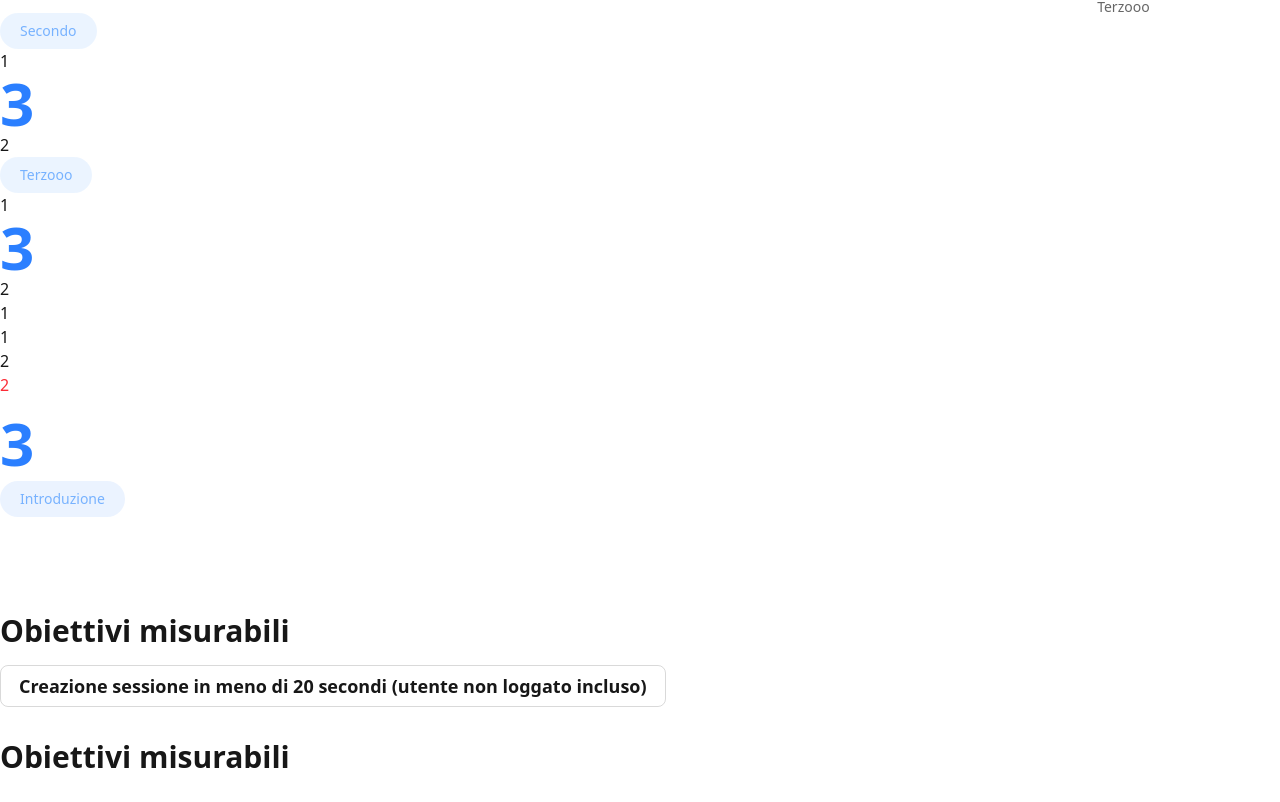
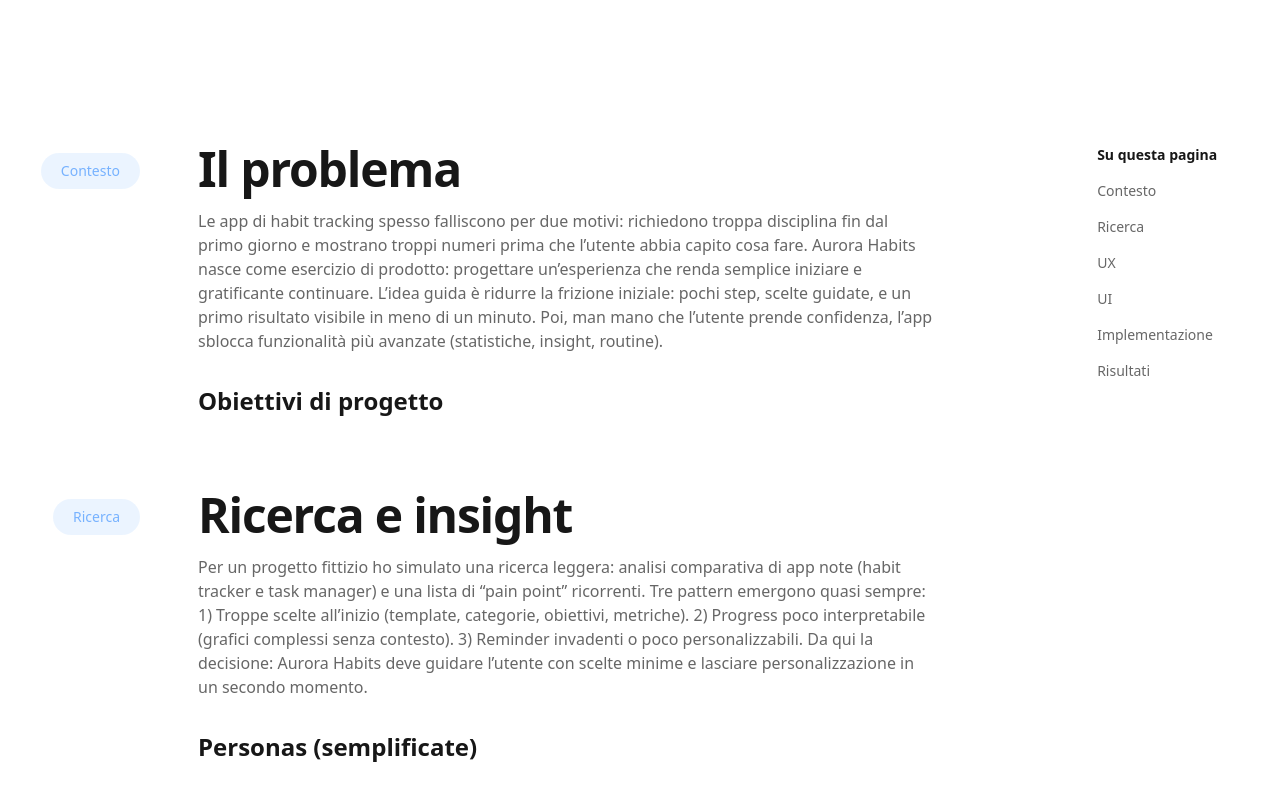
Before and after one commit to nicolocamassa/portfolio, a Next.js app: page /projects/demo-app in a window 1280 px wide. Shown: the part 1778-2580 px from the top of the page. Built offline with nearby package versions, Linux system fonts and the light colour scheme; a web font is replaced by a local one.

Commit message:
fix: detail page readability enanched

```diff
--- a/app/content/blog-pages.ts
+++ b/app/content/blog-pages.ts
@@ -23,49 +23,192 @@ export const blogPages: BlogPage[] = [
   {
     slug: "demo-app",
     hero: {
-      badge: { children: "Blog" },
-      title: "Demo App",
+      badge: { children: "Case Study" },
+      title: "Aurora Habits: un’app fittizia per costruire abitudini senza stress",
       description:
-        "Una guida pratica per impostare componenti, regole e token senza finire in un progetto infinito. Dalle decisioni fondamentali ai dettagli che fanno davvero la differenza in produzione.",
+        "Case study completo: dall’idea alla UI finale. Obiettivo: aiutare le persone a costruire abitudini con micro-obiettivi, feedback chiari e un’esperienza mobile-first semplice ma curata.",
       ctas: [
-        { label: "Repository", href: "https://github.com/example/design-system-minimale" },
-        { label: "Template", href: "https://example.com/template" },
+        { label: "GitHub", href: "https://github.com/example/aurora-habits" },
+        { label: "Live Demo", href: "https://example.com/aurora-habits" },
       ],
     },
     sections: [
       {
-        badge: "Introduzione",
-        id: "introduzione",
+        badge: "Contesto",
+        id: "contesto",
         blocks: [
-          { type: "image", src: "/path.png", alt: "Cover" },
-          { type: "paragraph", text: "1" },
-          { type: "paragraph", text: "2" },
-          { type: "heading", level: 2, text: "3"},
+          { type: "heading", level: 1, text: "Il problema", id: "il-problema" },
+          {
+            type: "paragraph",
+            text:
+              "Le app di habit tracking spesso falliscono per due motivi: richiedono troppa disciplina fin dal primo giorno e mostrano troppi numeri prima che l’utente abbia capito cosa fare. Aurora Habits nasce come esercizio di prodotto: progettare un’esperienza che renda semplice iniziare e gratificante continuare.\n\n"
+              + "L’idea guida è ridurre la frizione iniziale: pochi step, scelte guidate, e un primo risultato visibile in meno di un minuto. Poi, man mano che l’utente prende confidenza, l’app sblocca funzionalità più avanzate (statistiche, insight, routine).",
+          },
+          {
+            type: "image",
+            src: "/images/case-studies/aurora/overview.png",
+            alt: "Overview della home di Aurora Habits",
+            caption: "Home: focus su oggi. Una sola azione principale e progress chiaro.",
+          },
+          { type: "heading", level: 2, text: "Obiettivi di progetto", id: "obiettivi" },
+          {
+            type: "list",
+            items: [
+              "Onboarding completabile in < 60 secondi",
+              "Creazione abitudine guidata (nome, frequenza, reminder) senza form lunghi",
+              "Feedback immediato dopo ogni check-in (micro-animazione + messaggio)",
+              "Progress chiaro: “oggi / questa settimana” prima delle statistiche avanzate",
+            ],
+          },
         ],
       },
+
       {
-        badge: "Secondo",
-        id: "secondo",
+        badge: "Ricerca",
+        id: "ricerca",
         blocks: [
-          { type: "paragraph", text: "1" },
-          { type: "image", src: "/path.png", alt: "Cover" },
-          { type: "heading", level: 1, text: "3"},
-          { type: "paragraph", text: "2" },
+          { type: "heading", level: 1, text: "Ricerca e insight", id: "ricerca-insight" },
+          {
+            type: "paragraph",
+            text:
+              "Per un progetto fittizio ho simulato una ricerca leggera: analisi comparativa di app note (habit tracker e task manager) e una lista di “pain point” ricorrenti.\n\n"
+              + "Tre pattern emergono quasi sempre:\n"
+              + "1) Troppe scelte all’inizio (template, categorie, obiettivi, metriche).\n"
+              + "2) Progress poco interpretabile (grafici complessi senza contesto).\n"
+              + "3) Reminder invadenti o poco personalizzabili.\n\n"
+              + "Da qui la decisione: Aurora Habits deve guidare l’utente con scelte minime e lasciare personalizzazione in un secondo momento.",
+          },
+          {
+            type: "image",
+            src: "/images/case-studies/aurora/competitive.png",
+            alt: "Analisi comparativa di app simili",
+            caption: "Benchmark: ho estratto pattern UI e punti deboli ricorrenti.",
+          },
+          { type: "heading", level: 2, text: "Personas (semplificate)", id: "personas" },
+          {
+            type: "list",
+            items: [
+              "Giulia, 24: vuole iniziare a leggere 10 minuti al giorno, ma perde motivazione se l’app è troppo “seria”.",
+              "Marco, 32: vuole una routine palestra semplice, odia i grafici complicati e vuole solo sapere se sta andando bene.",
+              "Sara, 28: ama personalizzare, ma solo dopo aver capito il flusso base.",
+            ],
+          },
         ],
       },
-            {
-        badge: "Terzooo",
-        id: "terzo",
+
+      {
+        badge: "UX",
+        id: "ux",
         blocks: [
-          { type: "paragraph", text: "1" },
-          { type: "image", src: "/path.png", alt: "Cover" },
-          { type: "heading", level: 1, text: "3"},
-          { type: "paragraph", text: "2" },
-          { type: "paragraph", text: "1" },
-          { type: "paragraph", text: "1" },
-          { type: "paragraph", text: "2" },
-          { type: "heading", level: 2, text: "2"},
-          { type: "heading", level: 1, text: "3"},
+          { type: "heading", level: 1, text: "User flow e struttura dell’app", id: "user-flow" },
+          {
+            type: "paragraph",
+            text:
+              "Ho progettato il flusso principale attorno a una domanda: “cosa deve fare l’utente oggi?”. La home mostra un elenco ridotto di abitudini con un’azione chiara: check-in.\n\n"
+              + "L’onboarding crea 1–2 abitudini con un wizard (3 step). Non chiede nulla di avanzato. Le statistiche vengono introdotte dopo 7 giorni, quando hanno un minimo di senso.",
+          },
+          {
+            type: "image",
+            src: "/images/case-studies/aurora/flow.png",
+            alt: "Diagramma user flow di Aurora Habits",
+            caption: "Flow principale: onboarding → home → check-in → feedback → progress settimanale.",
+          },
+          { type: "heading", level: 2, text: "Scelte UX chiave", id: "scelte-ux" },
+          {
+            type: "list",
+            items: [
+              "Una CTA primaria per schermata (riduce indecisione)",
+              "Check-in in un tap + undo breve (evita errori frustranti)",
+              "Reminder configurabili con tono (gentile vs diretto) e fascia oraria",
+              "Progress ‘leggibile’: streak + obiettivo settimanale, niente grafici subito",
+            ],
+          },
+        ],
+      },
+
+      {
+        badge: "UI",
+        id: "ui",
+        blocks: [
+          { type: "heading", level: 1, text: "Design & componenti", id: "design-componenti" },
+          {
+            type: "paragraph",
+            text:
+              "Per la UI ho scelto uno stile soft e luminoso, con gerarchie tipografiche nette e componenti ripetibili. L’idea è far sentire l’app “leggera”: spazi generosi, card con ombra delicata, e micro-feedback.\n\n"
+              + "Ho definito un set piccolo di componenti: Button, Card, Badge, ProgressRing, HabitRow e Modal. Tutto il resto è composizione di questi blocchi.",
+          },
+          {
+            type: "image",
+            src: "/images/case-studies/aurora/ui-kit.png",
+            alt: "UI kit di Aurora Habits",
+            caption: "UI Kit essenziale: pochi componenti, molte combinazioni possibili.",
+          },
+          { type: "heading", level: 2, text: "Stati e accessibilità", id: "stati-accessibilita" },
+          {
+            type: "paragraph",
+            text:
+              "Ogni elemento interattivo ha stati hover/focus/disabled coerenti. Il focus è sempre visibile (ring) e i contrasti sono pensati per non dipendere solo dal colore.\n\n"
+              + "Le animazioni sono brevi (200–300ms) e non bloccanti: il feedback deve dare soddisfazione senza rallentare l’azione principale.",
+          },
+        ],
+      },
+
+      {
+        badge: "Implementazione",
+        id: "implementazione",
+        blocks: [
+          { type: "heading", level: 1, text: "Struttura tecnica (demo)", id: "struttura-tecnica" },
+          {
+            type: "paragraph",
+            text:
+              "Essendo un progetto demo, l’obiettivo non è la complessità backend ma una struttura front-end pulita. L’app è pensata per Next.js + TypeScript, con persistenza iniziale via localStorage e possibilità di evolvere su API/DB.\n\n"
+              + "La cosa più importante è mantenere una separazione chiara:\n"
+              + "• data model (habits, check-ins)\n"
+              + "• UI (componenti presentazionali)\n"
+              + "• logica (hooks/servizi)\n\n"
+              + "Così aggiungere nuove feature (es. categorie o routine) non rompe il resto.",
+          },
+          {
+            type: "image",
+            src: "/images/case-studies/aurora/architecture.png",
+            alt: "Schema architettura front-end",
+            caption: "Architettura demo: servizi + hooks + UI riutilizzabile.",
+          },
+          { type: "heading", level: 2, text: "Feature implementate (MVP)", id: "mvp" },
+          {
+            type: "list",
+            items: [
+              "Creazione abitudine con wizard",
+              "Check-in giornaliero con undo",
+              "Streak e obiettivo settimanale",
+              "Reminder base e preferenze",
+              "Vista dettagli con storico",
+            ],
+          },
+        ],
+      },
+
+      {
+        badge: "Risultati",
+        id: "risultati",
+        blocks: [
+          { type: "heading", level: 1, text: "Risultato finale e prossimi step", id: "risultato-finale" },
+          {
+            type: "paragraph",
+            text:
+              "Aurora Habits, come case study, dimostra che puoi ottenere una UX piacevole con poche scelte ben fatte. Il cuore è un flusso lineare: creare → fare check-in → vedere progress → continuare.\n\n"
+              + "I prossimi step più interessanti sarebbero:\n"
+              + "• insight “gentili” (es. giorni migliori)\n"
+              + "• template di routine (mattina/sera)\n"
+              + "• sync cloud e multi-device\n"
+              + "• modalità ‘low pressure’ (saltare un giorno senza perdere tutto).",
+          },
+          {
+            type: "image",
+            src: "/images/case-studies/aurora/final.png",
+            alt: "Schermate finali di Aurora Habits",
+            caption: "Output finale: un’esperienza mobile-first pulita, guidata e coerente.",
+          },
         ],
       },
     ],
--- a/app/projects/[slug]/page.tsx
+++ b/app/projects/[slug]/page.tsx
@@ -27,55 +27,23 @@ export default async function ProjectPage({
         <Section>
           <div className="flex flex-col gap-20 lg:flex-row xl:gap-40">
             <div className="w-full order-2 lg:order-1">
-
               {/* RENDERING DEI BLOCCHI */}
               {blogPages[index].sections?.map((s) => (
-                <>
-                  {s.badge ? <Badge>{s.badge}</Badge> : null}
-                  <RenderBlocks blocks={s.blocks} />
-                </>
+                <section
+                  key={s.id}
+                  className="mb-[var(--space-xl)] grid grid-cols-[140px_minmax(0,1fr)] gap-[var(--space-xl)]"
+                >
+                  {/* COLONNA SINISTRA */}
+                  <div className="pt-2 text-right sticky top-3 z-100 pb-30 md:top-3 md:z-100 py-2 self-start">
+                    {s.badge ? <Badge size="md">{s.badge}</Badge> : null}
+                  </div>
+
+                  {/* COLONNA DESTRA */}
+                  <div className="max-w-3xl">
+                    <RenderBlocks blocks={s.blocks} />
+                  </div>
+                </section>
               ))}
-
-              {/* CONTENUTO DEL MAIN */}
-              <Stack className="items-start">
-                {/* TODO: Stack potrebbe essere item start di default? */}
-                {blogPages[index].sections?.length ? (
-                  <Stack gap="xl">
-                    {blogPages[index].sections.map((section) => (
-                      <Stack className="items-start">
-                        <div className="sticky bg-white top-15 md:top-3 md:z-100 py-2 w-full h-full">
-                          <Badge className="bg-[#EBF3FF]">
-                            {section.badge}
-                          </Badge>
-                        </div>
-
-                        <Stack gap="sm">
-                          <h2 className="md:max-w-full!">{section.title}</h2>{" "}
-                          {/* TODO: Style titolo blog section diverso da titolo home section (w-full in blog) */}
-                          <p>{section.description}</p>
-                        </Stack>
-
-                        <Stack gap="xs" className="items-start">
-                          <h3 className="text-3xl font-bold">
-                            Obiettivi misurabili
-                          </h3>
-                          <Badge type="list" size="sm">
-                            Creazione sessione in meno di 20 secondi (utente non
-                            loggato incluso)
-                          </Badge>
-                        </Stack>
-
-                        <Stack gap="xs">
-                          <h3 className="text-3xl font-bold">
-                            Obiettivi misurabili
-                          </h3>
-                          <p>{section.description}</p>
-                        </Stack>
-                      </Stack>
-                    ))}
-                  </Stack>
-                ) : null}
-              </Stack>
             </div>
 
             {/* TABLE OF CONTENT */}
@@ -104,17 +72,21 @@ function RenderBlocks({ blocks }: { blocks: ContentBlock[] }) {
         switch (b.type) {
           case "heading":
             return b.level === 2 ? (
-              <h3 className="text-red-500 mb-(--space-xs)" key={i} id={b.id}>
+              <h3
+                className="text-2xl font-bold mb-(--space-xs)"
+                key={i}
+                id={b.id}
+              >
                 {b.text}
               </h3>
             ) : (
-              <h2 className="text-blue-500" key={i} id={b.id}>
+              <h2 className="mb-(--space-xs) text-5xl!" key={i} id={b.id}>
                 {b.text}
               </h2>
             );
 
           case "paragraph":
-            return <p>{b.text}</p>;
+            return <p className="mb-(--space-md) text-(--text-secondary)">{b.text}</p>;
         }
       })}
     </>
```
